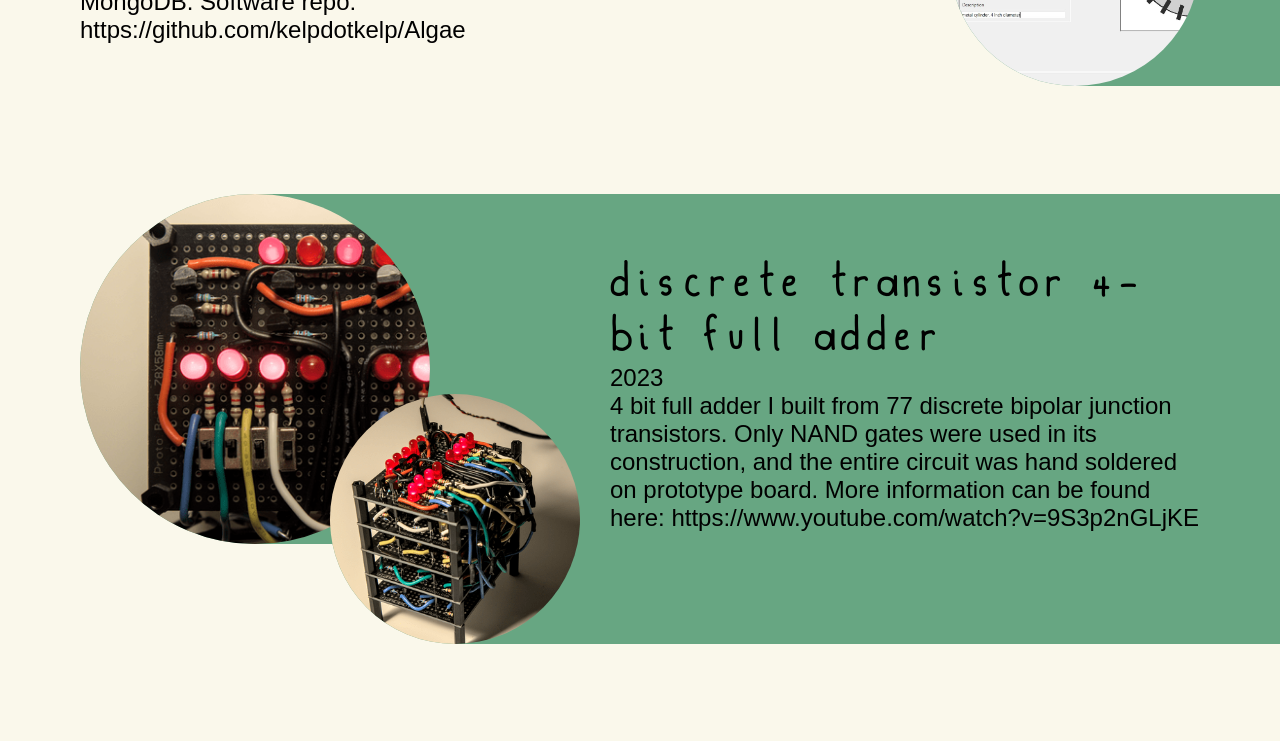
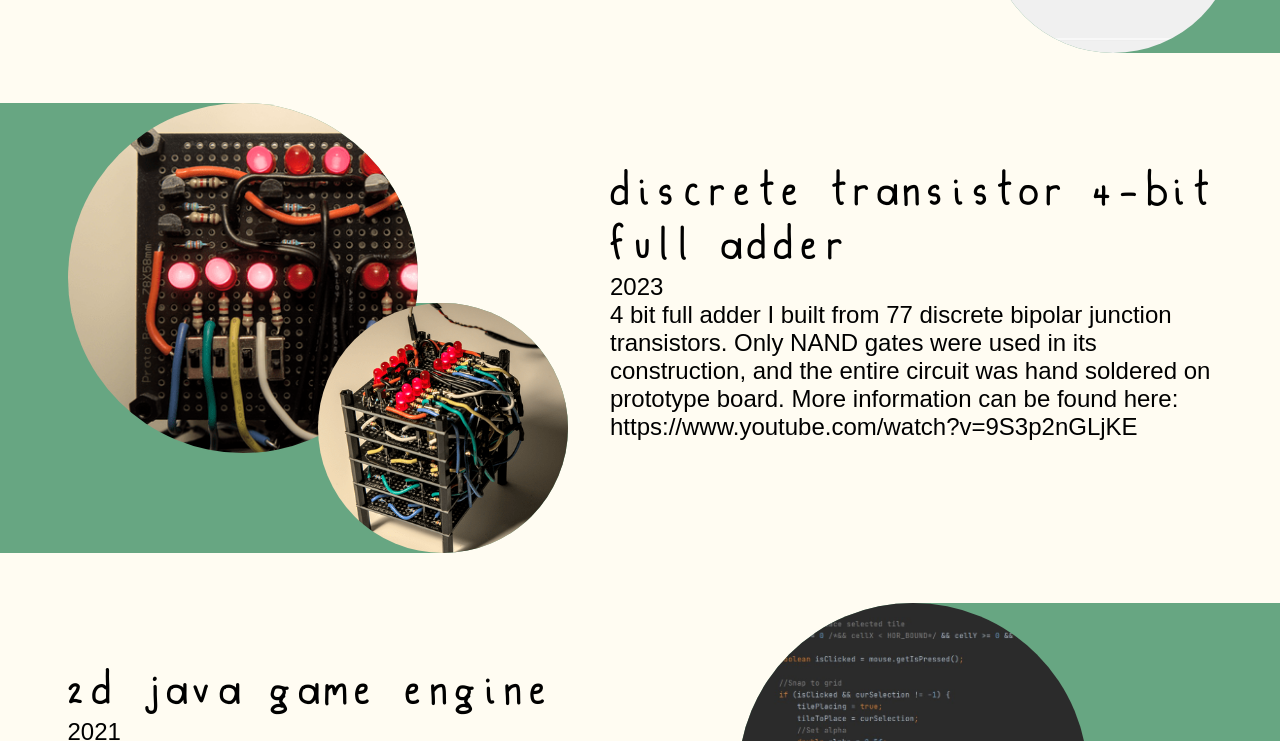
Before and after one commit to kelpdotkelp/personal_website, a plain HTML site: page index.html in a window 1280 px wide. Shown: the part 1142-1883 px from the top of the page. Drawn offline with Linux system fonts and the light colour scheme; files whose address does not match are found by name; a web font is replaced by a local one.

Commit message:
Layout improvements.

```diff
--- a/index.html
+++ b/index.html
@@ -8,7 +8,7 @@
         <link rel="stylesheet" type="text/css" href="./styles.css"></link>
     </head>
 
-    <body>
+    <body style="background-color:#faf8eb;">
         <img style="display: none;" fetchPriority="high">
             <div style="background-image: url(./images/mushroom.jpg);"
                 id="header" class="font-drawn">
--- a/js/content.js
+++ b/js/content.js
@@ -91,24 +91,40 @@ class PicAnim {
         let pic2Width = parseFloat(window.getComputedStyle(pic2).width)
         let elementWidth = parseFloat(window.getComputedStyle(this.element).width);
 
+        //Circle
         this.bgElements[0].style.top = "0px";
         this.bgElements[0].style.borderRadius = "50%";
         this.bgElements[0].style.width = pic1Width + "px";
         this.bgElements[0].style.height = pic1Width + "px";
 
-        this.bgElements[1].style.width = (window.innerWidth - pic1Rect.right + pic1Width*0.5) + "px";
-        this.bgElements[1].style.left = (pic1Width*0.5) + "px";
+        //Rectangle
+        if (this.flipBackground) { //Draw from left side
+            this.bgElements[1].style.width = (pic1Rect.left + pic1Width*0.5) + "px";
+            this.bgElements[1].style.left = "-" + pic1Rect.left + "px";
+        } else { //Draw from right side
+            this.bgElements[1].style.width = (window.innerWidth - pic1Rect.right + pic1Width*0.5) + "px";
+            this.bgElements[1].style.left = (pic1Width*0.5) + "px";
+        }
+
         this.bgElements[1].style.top = "0px";
         this.bgElements[1].style.height = window.getComputedStyle(pic1).height;
 
+        //Circle
         this.bgElements[2].style.right = "0px";
         this.bgElements[2].style.bottom = "0px";
         this.bgElements[2].style.borderRadius = "50%";
         this.bgElements[2].style.width = pic2Width + "px";
         this.bgElements[2].style.height = pic2Width + "px";
 
-        this.bgElements[3].style.width = (window.innerWidth - pic2Rect.right + pic2Width*0.5) + "px";
-        this.bgElements[3].style.left = (elementWidth - pic2Width*0.5) + "px";
+        //Rectangle
+        if (this.flipBackground) { //Draw from left side
+            this.bgElements[3].style.width = (elementWidth + pic1Rect.left - pic2Width*0.5) + "px";
+            this.bgElements[3].style.left = "-" + pic1Rect.left + "px";
+        } else { //Draw from right side
+            this.bgElements[3].style.width = (window.innerWidth - pic2Rect.right + pic2Width*0.5) + "px";
+            this.bgElements[3].style.left = (elementWidth - pic2Width*0.5) + "px";
+        }
+
         this.bgElements[3].style.bottom = "0px";
         this.bgElements[3].style.height = window.getComputedStyle(pic2).height;
     }
--- a/styles.css
+++ b/styles.css
@@ -89,7 +89,8 @@ a:active {
 }
 
 #main {
-    background-color: #faf8eb;
+    /*Previous color used: #faf8eb;*/
+    background-color: #fffcf2;
     padding-bottom: 200px;
     min-height: 1000px;
 }
@@ -133,6 +134,7 @@ a:active {
 .content-header {
     font-size: 5rem;
     align-self: flex-start;
+    justify-content: flex-start;
     padding-bottom: 2rem;
     padding: 50px;
 }
@@ -143,9 +145,9 @@ a:active {
     flex-wrap: wrap;
     align-items: center;
     row-gap: 25px;
-    padding-top: 50px;
-    padding-bottom: 50px;
-    padding: 50px;
+    padding-top: 25px;
+    padding-bottom: 25px;
+    padding-left: 25px;
 }
 
 .container-text {
```
